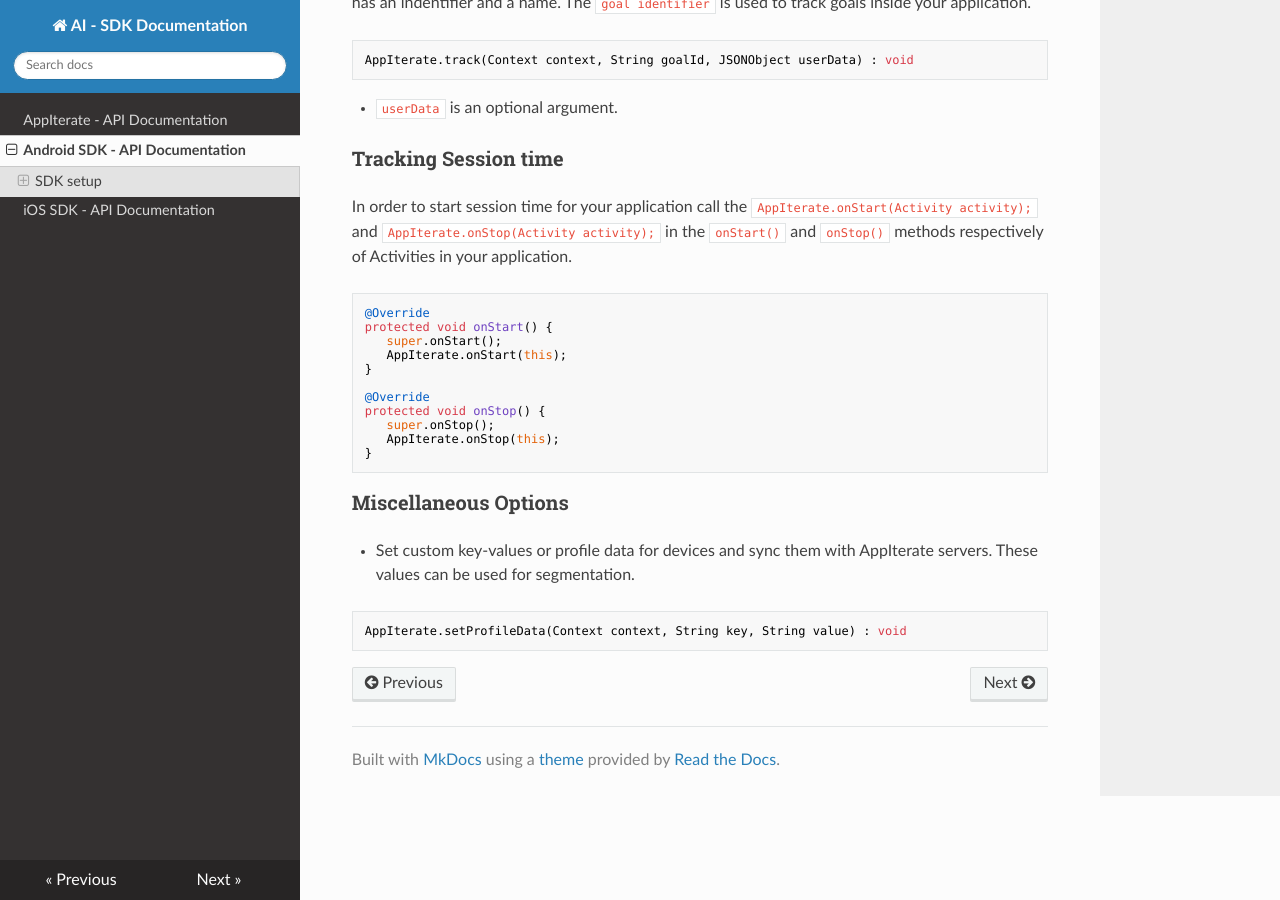
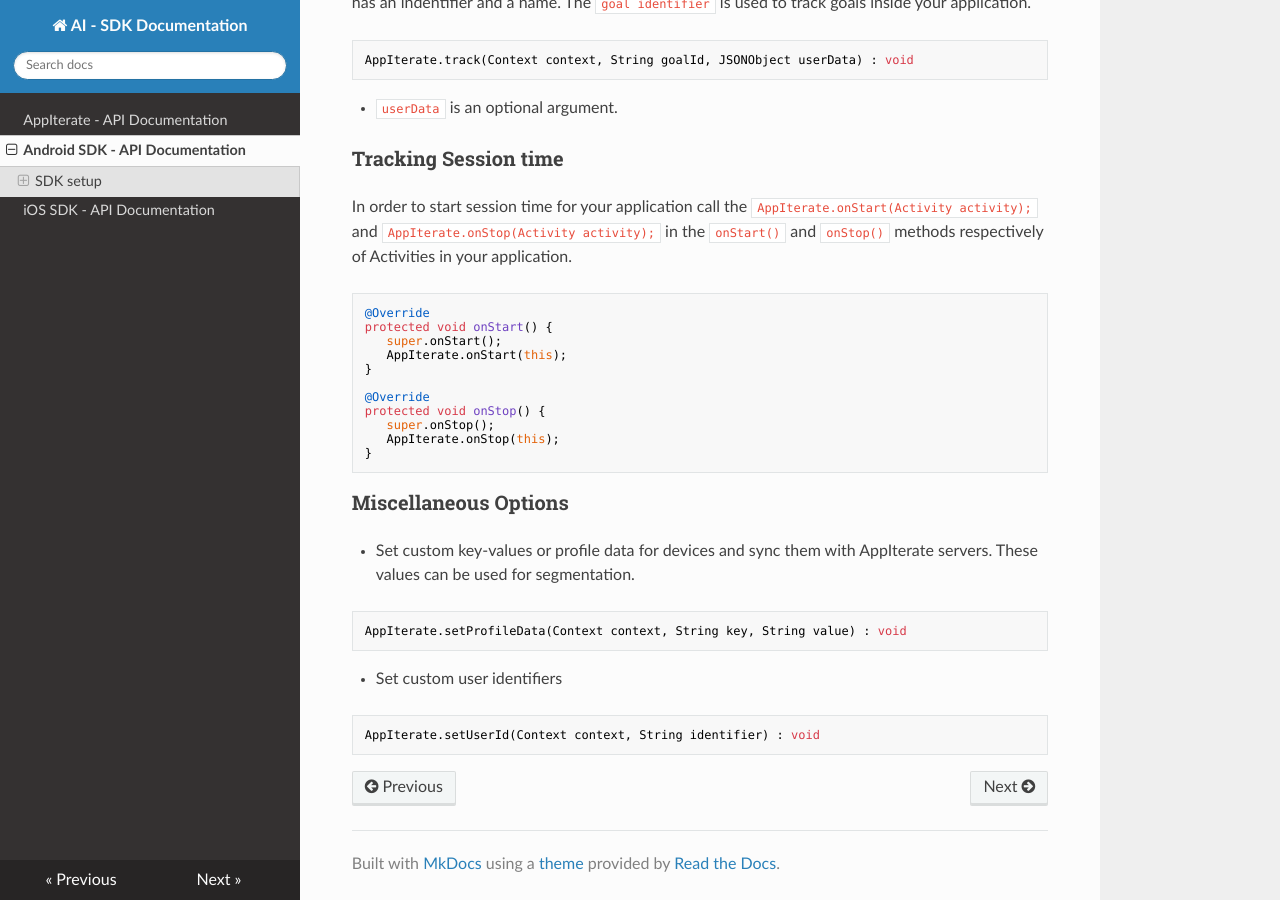
Before and after one commit to AppIterate/docs, an MkDocs documentation site: the page built from docs/android.md, in a window 1280 px wide and 900 px high, scrolled down 4109 px. Built offline with MkDocs 1.6.1, drawn with Linux system fonts in a browser that asks for light colours; nearby versions of some CDN libraries.

Commit message:
user ids

````diff
--- a/docs/android.md
+++ b/docs/android.md
@@ -205,3 +205,9 @@ protected void onStop() {
 ```JAVA
 AppIterate.setProfileData(Context context, String key, String value) : void
 ```
+
+* Set custom user identifiers
+
+```JAVA
+AppIterate.setUserId(Context context, String identifier) : void
+```
````
